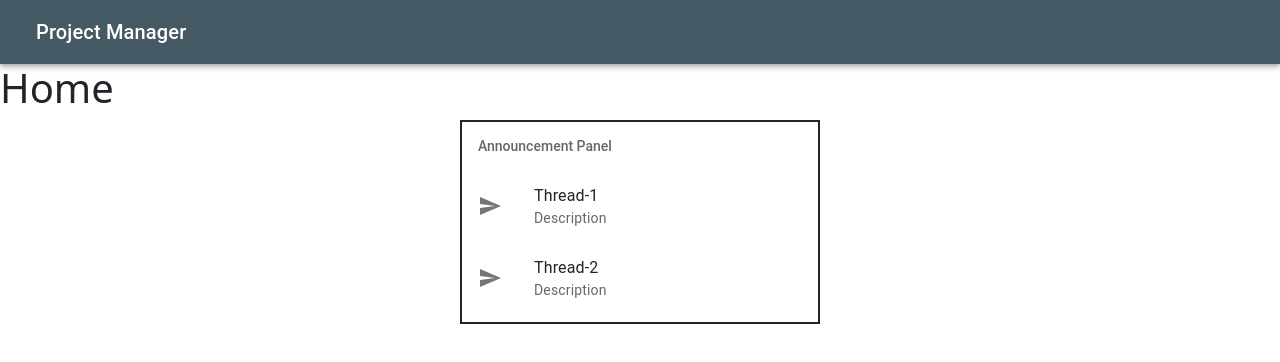
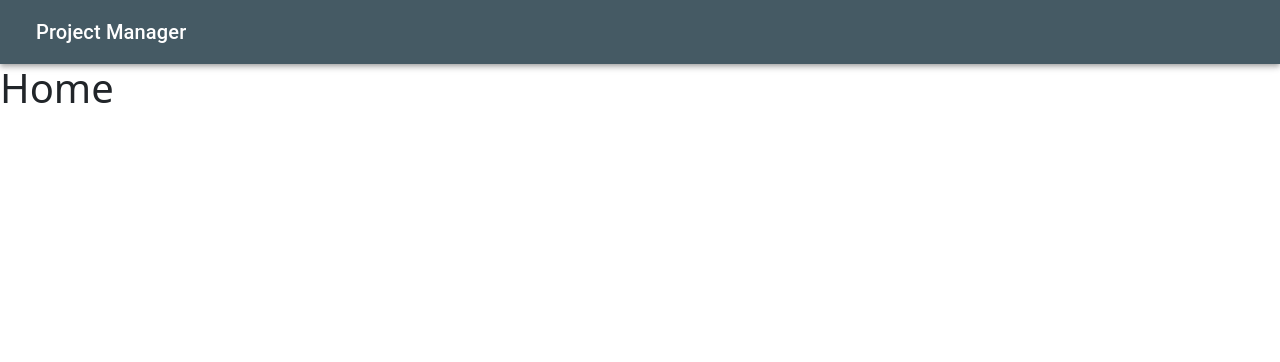
Before and after one commit to Anirudh4583/project-management-frontend, a React (Create React App) app: page / in a window 1280 px wide. Shown: the top 362 px of the page. Built offline with nearby package versions, Linux system fonts and the light colour scheme.

Commit message:
Navbar fixed

```diff
--- a/src/components/CreateAnnouncement/CreateAnnouncement.jsx
+++ b/src/components/CreateAnnouncement/CreateAnnouncement.jsx
@@ -35,10 +35,15 @@
 
   useEffect(() => {
     axios
-      .get('http://localhost:3001/api/thread/')
+      .get('http://localhost:3001/api/thread/all',
+      {
+        headers: {
+        accesstoken: getToken(),
+      }
+    })
       .then((res) => {
         console.log('get threads 🚀', res)
-        setThreads(res.data.data)
+        setThreads(res.data)
       })
       .catch((error) => {
         console.error(error.response)
@@ -110,8 +115,8 @@
   return (
     <div className="annCreate_app">
       <div className="FormMaker__app">
-        <div className="card">
-          <div className="card-header text-left bg-light fw-bold form-control-lg">
+        <div className="card mx-auto my-4 border-3 w-75">
+          <div className=" card-header text-center bg-light fw-bold form-control-lg  ">
             Create Announcement
           </div>
           <form
@@ -163,7 +168,7 @@
                       {/* <option value={null} selected disabled hidden>
                         select target
                       </option> */}
-                      {threads.map((value) => {
+                      {threads.map((value,index) => {
                         return (
                           <option value={value.thread_id}>
                             {value.thread_name}
--- a/src/utils/Routers/PrivateRoute.jsx
+++ b/src/utils/Routers/PrivateRoute.jsx
@@ -18,42 +18,7 @@
   const history = useHistory()
   return (
     <>
-      <Box sx={{ flexGrow: 1 }}>
-        <AppBar position="static" style={{ backgroundColor: '#455a64' }}>
-          <Toolbar>
-            <IconButton
-              size="large"
-              edge="start"
-              color="inherit"
-              aria-label="menu"
-            >
-              {/* <MenuIcon /> */}
-            </IconButton>
-            <Typography variant="h6" component="div" sx={{ flexGrow: 1 }}>
-              Admin
-            </Typography>
 
-            <Button color="inherit">
-              <Link
-                to="/create-announcement"
-                className="text-decoration-none text-white"
-              >
-                Create Ann
-              </Link>
-            </Button>
-
-            <Button
-              color="inherit"
-              onClick={() => {
-                removeSession()
-                history.push('/login')
-              }}
-            >
-              Logout
-            </Button>
-          </Toolbar>
-        </AppBar>
-      </Box>
       <Route {...rest}>
         {getToken() ? <Component /> : <Redirect to={{ pathname: '/login' }} />}
       </Route>
--- a/src/views/Home/Home.jsx
+++ b/src/views/Home/Home.jsx
@@ -1,15 +1,4 @@
 import React from 'react'
-import ListSubheader from '@mui/material/ListSubheader'
-import List from '@mui/material/List'
-import ListItemButton from '@mui/material/ListItemButton'
-import ListItemIcon from '@mui/material/ListItemIcon'
-import ListItemText from '@mui/material/ListItemText'
-import Collapse from '@mui/material/Collapse'
-import DraftsIcon from '@mui/icons-material/Drafts'
-import SendIcon from '@mui/icons-material/Send'
-import ExpandLess from '@mui/icons-material/ExpandLess'
-import ExpandMore from '@mui/icons-material/ExpandMore'
-import Collapsable from '../../components/AnnouncementPanel/collapsable'
 function Home() {
   const [open, setOpen] = React.useState(true)
 
@@ -20,33 +9,6 @@
   return (
     <div className="">
       <h1>Home</h1>
-      <div className="d-flex justify-content-center align-items-center">
-        <List
-          className="border-2 border-dark border"
-          sx={{ width: '100%', maxWidth: 360 }}
-          component="nav"
-          aria-labelledby="Announcement-Panel"
-          subheader={
-            <ListSubheader component="div" id="nested-list-subheader">
-              Announcement Panel
-            </ListSubheader>
-          }
-        >
-          <ListItemButton>
-            <ListItemIcon>
-              <SendIcon />
-            </ListItemIcon>
-            <ListItemText primary="Thread-1" secondary="Description" />
-          </ListItemButton>
-          <ListItemButton>
-            <ListItemIcon>
-              <SendIcon />
-            </ListItemIcon>
-            <ListItemText primary="Thread-2" secondary="Description" />
-          </ListItemButton>
-
-        </List>
-      </div>
     </div>
   )
 }
--- a/src/views/Roles/Admin/AdminDash.jsx
+++ b/src/views/Roles/Admin/AdminDash.jsx
@@ -1,8 +1,14 @@
 import React from 'react'
-import { useEffect } from 'react'
-import { useHistory } from 'react-router-dom'
+import { useEffect,useState } from 'react'
 
-// import MenuIcon from '@mui/icons-material/Menu';
+import { Link, useHistory } from 'react-router-dom'
+import AppBar from '@mui/material/AppBar'
+import Box from '@mui/material/Box'
+import Toolbar from '@mui/material/Toolbar'
+import Typography from '@mui/material/Typography'
+import Button from '@mui/material/Button'
+import IconButton from '@mui/material/IconButton'
+import MenuIcon from '@mui/icons-material/Menu';
 import {
   getRole,
   removeSession,
@@ -11,6 +17,7 @@
 
 function AdminDash() {
   const history = useHistory()
+  const [click, setclick] = useState(false)
   useEffect(() => {
     let checkAuth = getRole() === '0'
     if (!checkAuth) {
@@ -22,11 +29,9 @@
 
   return (
     <div className="AdminDash__app">
-      {/* <h2>create form</h2>
-      <CreateForm /> */}
 
       <Box sx={{ flexGrow: 1 }}>
-      <AppBar position="static" style = {{ backgroundColor:"#37474f"}}>
+      <AppBar position="static" style={{ backgroundColor: '#455a64' }}>
         <Toolbar>
           <IconButton
             size="large"
@@ -41,8 +46,14 @@
             Admin
           </Typography>
           <Button color="inherit" sx={{ flexGrow: 0.05 }} onClick={() => {
-                  setClick(true)
-                }}>Create Announcement</Button>
+                  setclick(true)
+                }}>
+                <Link
+                to="/create-announcement"
+                className="text-decoration-none text-white"
+              >
+                Create Announcement
+              </Link></Button>
           <Button color="inherit" onClick={() => {
                   removeSession()
                   history.push('/login')
--- a/src/views/Roles/Faculty/FacultyDash.jsx
+++ b/src/views/Roles/Faculty/FacultyDash.jsx
@@ -2,8 +2,14 @@
 import { useEffect } from 'react'
 import { useHistory } from 'react-router-dom'
 import { AnnouncementPanel } from '../../../components/compIndex'
+import AppBar from '@mui/material/AppBar'
+import Box from '@mui/material/Box'
+import Toolbar from '@mui/material/Toolbar'
+import Typography from '@mui/material/Typography'
+import Button from '@mui/material/Button'
+import IconButton from '@mui/material/IconButton'
+import MenuIcon from '@mui/icons-material/Menu';
 
-// import MenuIcon from '@mui/icons-material/Menu';
 import {
   getRole,
   removeSession,
@@ -17,13 +23,12 @@
       removeSession()
       history.push('/login')
     }
-    // eslint-disable-next-line react-hooks/exhaustive-deps
   }, [])
 
   return (
     <div>
       <Box sx={{ flexGrow: 1 }}>
-        <AppBar position="static">
+        <AppBar position="static" style={{ backgroundColor: '#455a64' }}>
           <Toolbar>
             <IconButton
               size="large"
--- a/src/views/Roles/Student/StudentDash.jsx
+++ b/src/views/Roles/Student/StudentDash.jsx
@@ -1,6 +1,13 @@
 import React from 'react'
 import { useEffect } from 'react'
 import { useHistory } from 'react-router-dom'
+import AppBar from '@mui/material/AppBar'
+import Box from '@mui/material/Box'
+import Toolbar from '@mui/material/Toolbar'
+import Typography from '@mui/material/Typography'
+import Button from '@mui/material/Button'
+import IconButton from '@mui/material/IconButton'
+import MenuIcon from '@mui/icons-material/Menu';
 import {
   getRole,
   removeSession,
@@ -20,7 +27,7 @@
   return (
     <div>
       <Box sx={{ flexGrow: 1 }}>
-        <AppBar position="static">
+        <AppBar position="static" style={{ backgroundColor: '#455a64' }}>
           <Toolbar>
             <IconButton
               size="large"
```
Also changed, not shown: src/views/Dashboard/Dashboard.jsx (+0 -29 lines).
